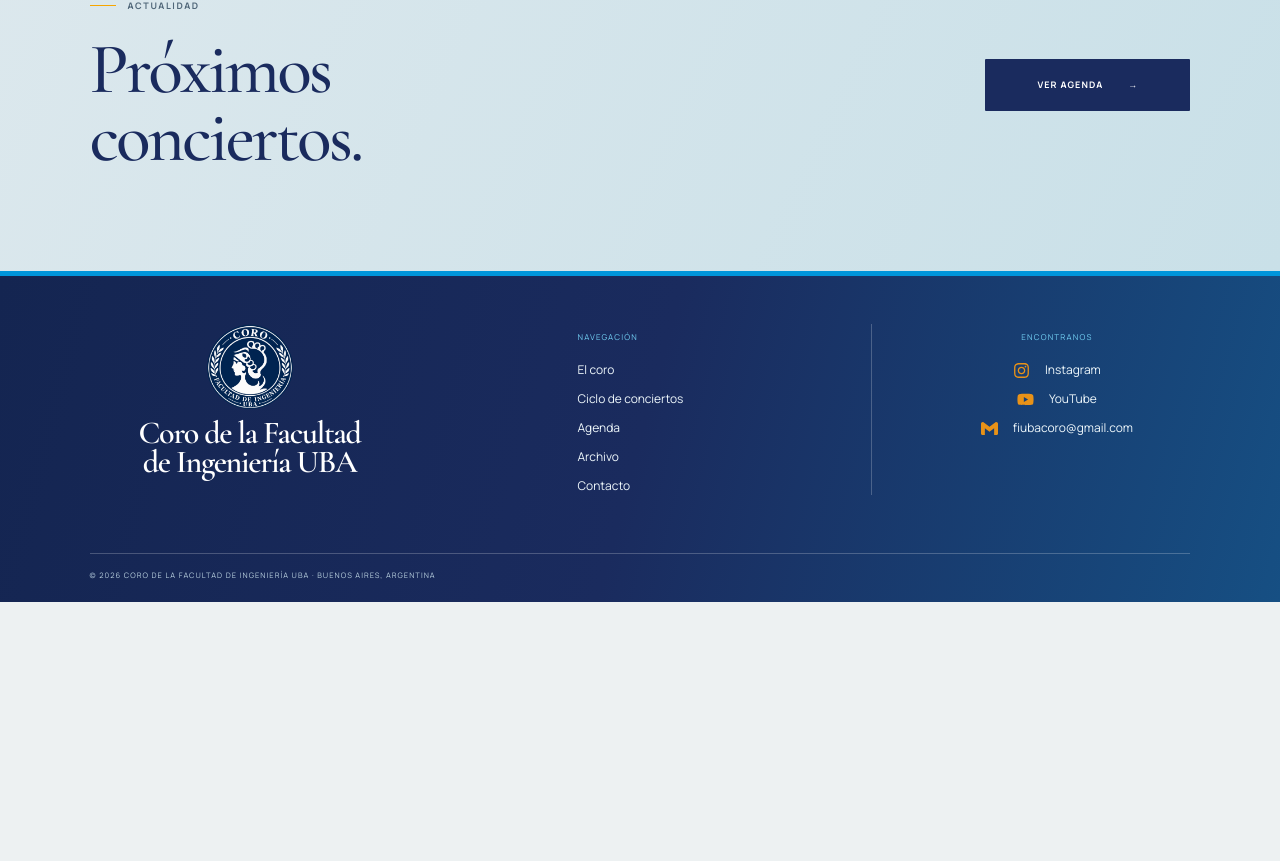
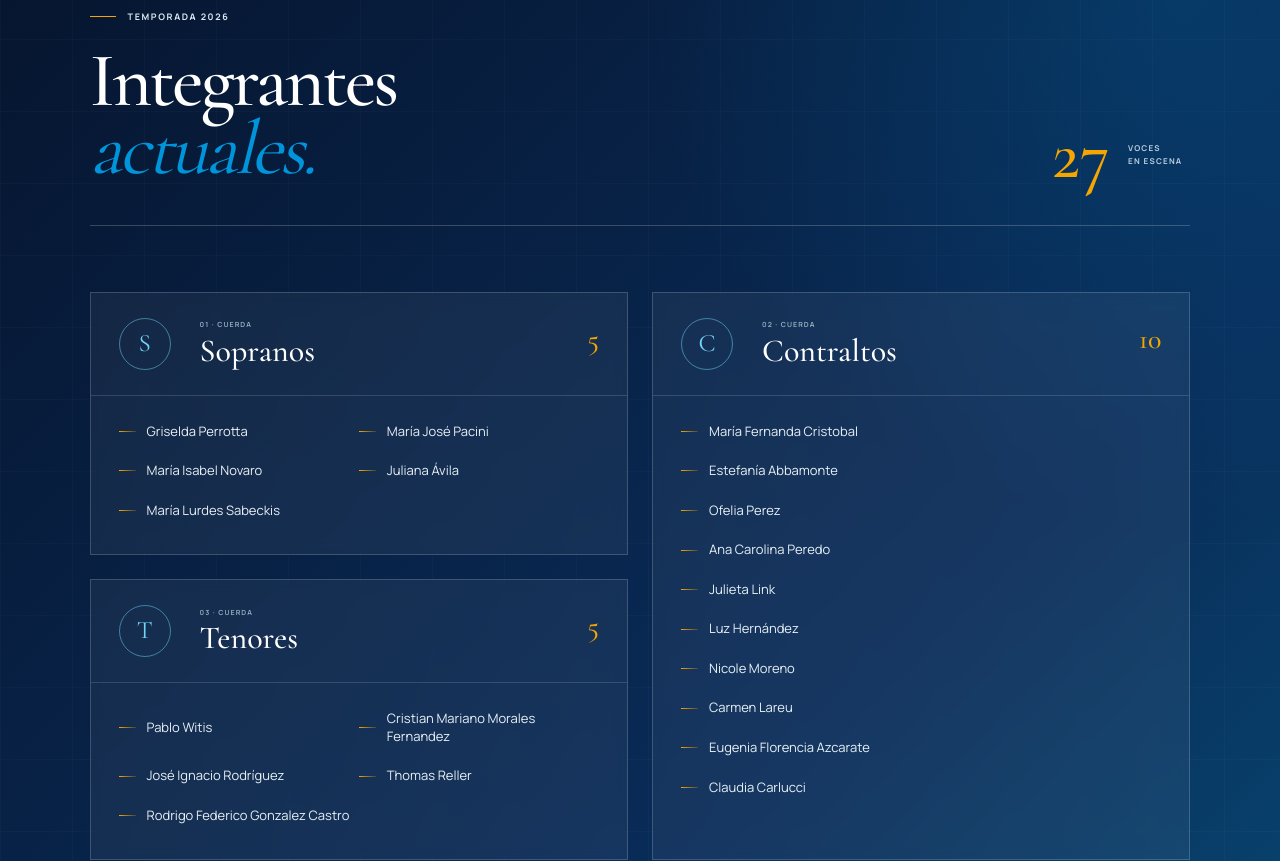
Before and after one commit to darobits/coro-fiuba-app-web, a Next.js app: page /ciclo in a window 1280 px wide. Shown: the part 2054-2915 px from the top of the page. Before the commit the page ends 2656 px from the top, so only its background shows below. Built offline with nearby package versions, Linux system fonts and the light colour scheme.

Commit message:
Agrega integrantes actuales y ajusta secciones visuales

```diff
--- a/app/ciclo/page.tsx
+++ b/app/ciclo/page.tsx
@@ -1,4 +1,5 @@
 import PageHero from "@/app/components/PageHero";
+import ChoirMembers from "@/app/components/ChoirMembers";
 import SiteFooter from "@/app/components/SiteFooter";
 import SiteHeader from "@/app/components/SiteHeader";
 import { pageMetadata } from "@/lib/metadata";
@@ -9,5 +10,6 @@ export default function CyclePage() {
   return <main><SiteHeader /><PageHero index="02 — Ciclo de conciertos" eyebrow="Una tradición desde 1995" title="La facultad" italic="abre sus puertas." intro="Encuentros anuales que reúnen a coros del ámbito cultural y universitario en la sede Las Heras." />
     <section className="history-section"><div><p className="section-index">Historia</p><h2>Una tradición<br />que continúa.</h2></div><div><p>El Coro de la Facultad de Ingeniería UBA organiza el Ciclo de Conciertos Corales de la Facultad de Ingeniería desde 1995, durante la dirección del Maestro Marcelo Ortiz Rocca.</p><p>Desde entonces pasaron cientos de coros y el Ciclo se consolidó como un espacio importante de la escena coral argentina. Históricamente, su programación se desarrolla los sábados a partir de septiembre en la sede de Av. Las Heras 2214; el calendario habitual actual se presenta a continuación.</p></div></section>
     <section className="cycle-calendar"><div className="calendar-heading"><p className="eyebrow"><span /> Calendario 2026</p><h2>Tres conciertos.<br />Una tradición.</h2></div><div className="date-grid"><article><span>Septiembre</span><strong>Sábado<br />26</strong><small>Ciclo de Conciertos Corales</small></article><article><span>Octubre</span><strong>Sábado<br />31</strong><small>Ciclo de Conciertos Corales</small></article><article><span>Diciembre</span><strong>Sábado<br />5</strong><small>Ciclo de Conciertos Corales</small></article></div><div className="venue-card"><div><small>Sede Las Heras</small><strong>Av. Las Heras 2214</strong><p>Todos los conciertos del Ciclo se realizan en esta sede de la Facultad de Ingeniería · UBA.</p></div><a className="button button-light" href="https://maps.app.goo.gl/GXmzPA9sefcX2J5D7" target="_blank" rel="noreferrer">Abrir en Maps <span>↗</span></a></div></section>
+    <ChoirMembers />
     <section className="page-cta light"><div><p className="eyebrow dark"><span /> Actualidad</p><h2>Próximos<br />conciertos.</h2></div><a className="button button-blue" href="/agenda">Ver agenda <span>→</span></a></section><SiteFooter /></main>;
 }
--- /dev/null
+++ b/app/components/ChoirMembers.tsx
@@ -0,0 +1,21 @@
+const choirSections = [
+  ["Sopranos", "S", ["Griselda Perrotta", "María José Pacini", "María Isabel Novaro", "Juliana Ávila", "María Lurdes Sabeckis"]],
+  ["Contraltos", "C", ["María Fernanda Cristobal", "Estefanía Abbamonte", "Ofelia Perez", "Ana Carolina Peredo", "Julieta Link", "Luz Hernández", "Nicole Moreno", "Carmen Lareu", "Eugenia Florencia Azcarate", "Claudia Carlucci"]],
+  ["Tenores", "T", ["Pablo Witis", "Cristian Mariano Morales Fernandez", "José Ignacio Rodríguez", "Thomas Reller", "Rodrigo Federico Gonzalez Castro"]],
+  ["Bajos", "B", ["Elías Cuba Díaz", "Facundo Olivera Zapiola", "Darío Villar", "Miguel Angel Vannoni", "Ernesto Aaron Gabriel Fretes", "Mariano Santos", "Eduardo Piñera"]],
+] as const;
+
+export default function ChoirMembers() {
+  return <section className="choir-members" aria-labelledby="choir-members-title">
+    <div className="members-heading">
+      <div><p className="eyebrow"><span /> Temporada 2026</p><h2 id="choir-members-title">Integrantes<br /><em>actuales.</em></h2></div>
+      <div className="members-summary"><strong>27</strong><span>voces<br />en escena</span></div>
+    </div>
+    <div className="voice-groups">
+      {choirSections.map(([name, range, members], index) => <article className="voice-group" key={name}>
+        <header><span aria-hidden="true">{range}</span><div><small>{String(index + 1).padStart(2, "0")} · Cuerda</small><h3>{name}</h3></div><b>{members.length}</b></header>
+        <ul>{members.map((member) => <li key={member}><span aria-hidden="true" />{member}</li>)}</ul>
+      </article>)}
+    </div>
+  </section>;
+}
--- a/app/fiuba.css
+++ b/app/fiuba.css
@@ -1495,3 +1495,31 @@ body.fiuba-edition {
   }
   .fiuba-edition .fiuba-hero-copy::after { top:22px; right:20px; width:58px; }
 }
+
+/* Subdirección integrada al bloque de legado */
+.fiuba-edition .legacy-content .assistant-team-card {
+  margin-left: 6%;
+  border: 1px solid rgba(112, 213, 248, .24);
+  border-left: 4px solid #f7a600;
+  background:
+    radial-gradient(circle at 92% 8%, rgba(0, 149, 219, .2), transparent 34%),
+    linear-gradient(135deg, #0c315c 0%, #071d39 100%);
+  color: #fff;
+  box-shadow: 0 24px 54px rgba(0, 7, 24, .28);
+}
+.fiuba-edition .assistant-team-card > span { color: #f7a600; }
+.fiuba-edition .legacy-content .assistant-team-card h3 { color: #f7f9fb; }
+.fiuba-edition .legacy-content .assistant-team-card p { color: #bfd0dc; }
+.fiuba-edition .assistant-team-card .assistant-team {
+  border-color: rgba(112, 213, 248, .22);
+  background: rgba(112, 213, 248, .22);
+}
+.fiuba-edition .assistant-team-card .assistant-team section {
+  background: rgba(4, 25, 52, .72);
+}
+.fiuba-edition .assistant-team-card .assistant-team strong { color: #f4f7fb; }
+.fiuba-edition .assistant-team-card .assistant-team small { color: #70d5f8; }
+
+@media (max-width: 560px) {
+  .fiuba-edition .legacy-content .assistant-team-card { margin-left: 0; }
+}
--- a/app/globals.css
+++ b/app/globals.css
@@ -986,3 +986,89 @@ h1 em, h2 em { color: var(--gold); font-weight: 400; }
   .archive-upload-queue li { grid-template-columns:27px minmax(0,1fr); padding:9px 10px; }
   .archive-upload-queue li em { grid-column:2; margin-top:-6px; }
 }
+
+/* Plantel actual del Coro */
+.choir-members {
+  position: relative;
+  overflow: hidden;
+  padding: 115px clamp(24px, 7vw, 110px) 125px;
+  color: #fff;
+  background:
+    radial-gradient(circle at 92% 7%, rgba(0, 149, 219, .18), transparent 30%),
+    linear-gradient(135deg, #06142d 0%, #092c59 62%, #07517a 100%);
+}
+.choir-members::before {
+  content: "";
+  position: absolute;
+  inset: 0;
+  pointer-events: none;
+  opacity: .5;
+  background-image:
+    linear-gradient(rgba(255, 255, 255, .045) 1px, transparent 1px),
+    linear-gradient(90deg, rgba(255, 255, 255, .045) 1px, transparent 1px);
+  background-size: 72px 72px;
+}
+.members-heading,
+.voice-groups { position: relative; z-index: 1; }
+.members-heading {
+  display: flex;
+  align-items: end;
+  justify-content: space-between;
+  gap: 40px;
+  margin-bottom: 66px;
+  padding-bottom: 42px;
+  border-bottom: 1px solid rgba(255, 255, 255, .2);
+}
+.members-heading h2 { color: #fff; font-size: clamp(58px, 6vw, 90px); line-height: .88; }
+.members-heading h2 em { color: #70d5f8; }
+.members-summary { display: flex; align-items: center; gap: 18px; padding-right: 8px; }
+.members-summary strong { color: #f7a600; font-family: var(--font-display); font-size: 70px; font-weight: 500; line-height: .8; }
+.members-summary span { color: #b9cede; font-size: 8px; font-weight: 750; line-height: 1.55; text-transform: uppercase; letter-spacing: .15em; }
+.voice-groups { display: grid; grid-template-columns: repeat(2, minmax(0, 1fr)); gap: 24px; }
+.voice-group {
+  min-width: 0;
+  border: 1px solid rgba(255, 255, 255, .18);
+  background: rgba(255, 255, 255, .055);
+  backdrop-filter: blur(6px);
+  transition: transform .35s ease, border-color .35s ease, background .35s ease;
+}
+.voice-group header { display: grid; grid-template-columns: 62px 1fr auto; align-items: center; gap: 19px; padding: 25px 28px; border-bottom: 1px solid rgba(255, 255, 255, .14); }
+.voice-group header > span { display: grid; place-items: center; width: 52px; height: 52px; border: 1px solid rgba(112, 213, 248, .5); border-radius: 50%; color: #70d5f8; font-family: var(--font-display); font-size: 25px; }
+.voice-group header small { display: block; margin-bottom: 4px; color: #92aabd; font-size: 7px; font-weight: 750; text-transform: uppercase; letter-spacing: .15em; }
+.voice-group h3 { margin: 0; color: #fff; font-size: 32px; line-height: 1; }
+.voice-group header b { align-self: start; color: #f7a600; font-family: var(--font-display); font-size: 28px; font-weight: 500; }
+.voice-group ul { display: grid; grid-template-columns: repeat(2, minmax(0, 1fr)); margin: 0; padding: 16px 28px 24px; list-style: none; }
+.voice-group li { display: flex; align-items: center; gap: 11px; min-width: 0; padding: 11px 8px 11px 0; color: #e8f1f6; font-size: 13px; line-height: 1.35; }
+.voice-group li span { width: 17px; height: 1px; flex: none; background: linear-gradient(90deg, #f7a600, rgba(247, 166, 0, .2)); }
+.voice-group:nth-child(2) { grid-row: span 2; }
+.voice-group:nth-child(2) ul { grid-template-columns: 1fr; }
+.voice-group:nth-child(4) { grid-column: 1 / -1; }
+.voice-group:nth-child(4) ul { grid-template-columns: repeat(2, minmax(0, 1fr)); }
+
+@media (hover: hover) and (pointer: fine) {
+  .voice-group:hover { transform: translateY(-5px); border-color: rgba(112, 213, 248, .52); background: rgba(255, 255, 255, .09); }
+}
+
+@media (max-width: 850px) {
+  .choir-members { padding: 90px 42px 100px; }
+  .voice-groups { grid-template-columns: 1fr; }
+  .voice-group:nth-child(2) { grid-row: auto; }
+  .voice-group:nth-child(4) { grid-column: auto; }
+  .voice-group:nth-child(2) ul,
+  .voice-group:nth-child(4) ul { grid-template-columns: repeat(2, minmax(0, 1fr)); }
+}
+
+@media (max-width: 560px) {
+  .choir-members { padding: 72px 22px 78px; }
+  .members-heading { align-items: start; margin-bottom: 38px; padding-bottom: 30px; }
+  .members-heading h2 { font-size: 53px; }
+  .members-summary { display: none; }
+  .voice-groups { gap: 15px; }
+  .voice-group header { grid-template-columns: 45px 1fr auto; gap: 14px; padding: 20px 18px; }
+  .voice-group header > span { width: 42px; height: 42px; font-size: 21px; }
+  .voice-group h3 { font-size: 27px; }
+  .voice-group ul,
+  .voice-group:nth-child(2) ul,
+  .voice-group:nth-child(4) ul { grid-template-columns: 1fr; padding: 12px 19px 19px; }
+  .voice-group li { padding: 9px 0; font-size: 13px; }
+}
```
Also changed, not shown: app/el-coro/page.tsx (+2 -0 lines).
